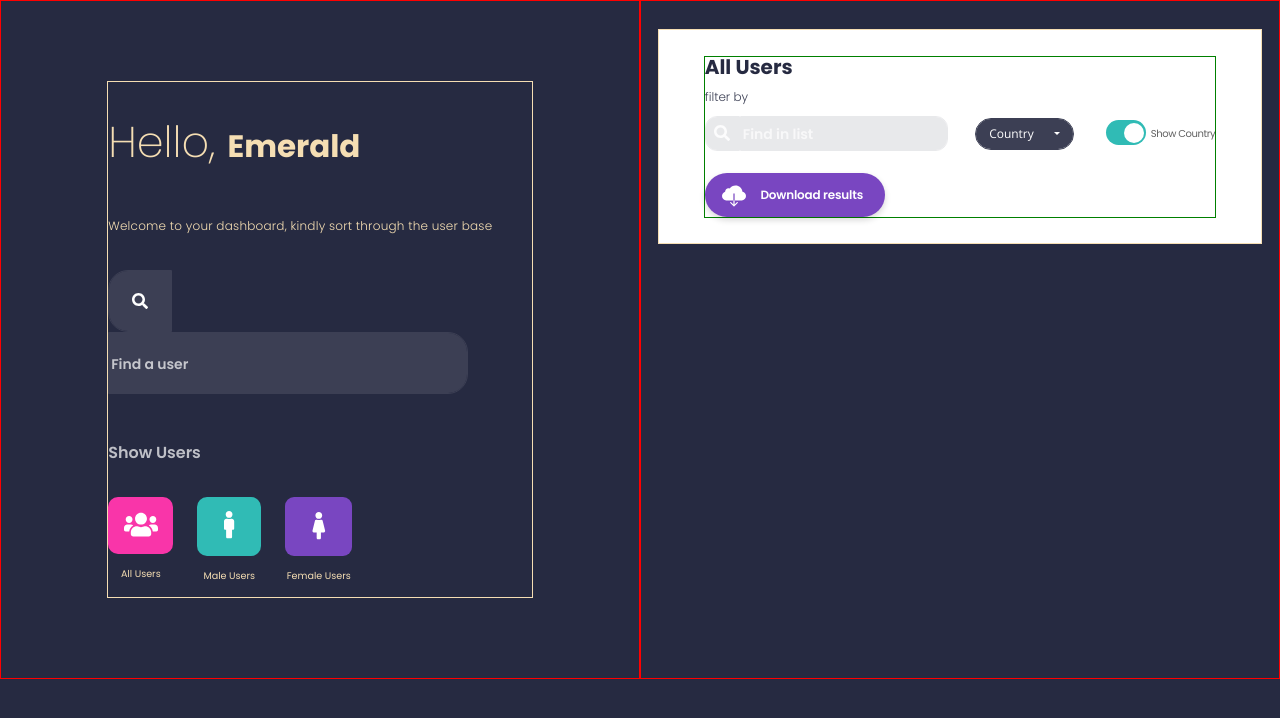
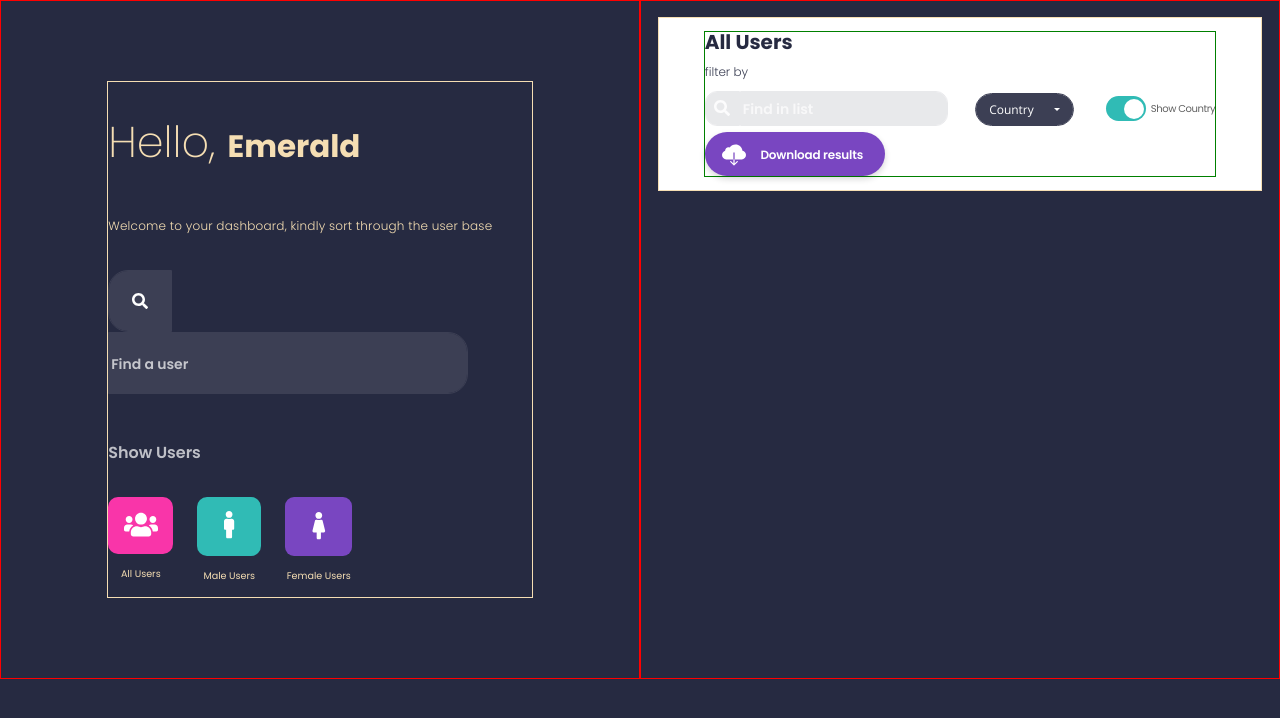
Before and after one commit to tundeiness/random-user, a React (Create React App) app: page / in a window 1280 px wide. Shown: the top 718 px of the page. Built offline with nearby package versions, Linux system fonts and the light colour scheme; no server answers.

Commit message:
restyle allusers page

```diff
--- a/src/App.css
+++ b/src/App.css
@@ -55,7 +55,7 @@ body {
 .right_content {
   border: 1px solid wheat;
   background-color: #fff;
-  margin: 1.75rem .1rem;
+  margin: 1rem .1rem;
 }
 
 
@@ -306,7 +306,7 @@ div.collections {
 .right-content-guard {
   border: 1px solid green;
   width: 85%;
-  margin: 1.6rem auto;
+  margin: 0.8rem auto;
 }
 
 
@@ -608,7 +608,7 @@ div.single-link button {
 
 
 .right-bottom-matter {
-  margin-top: 1.4rem;
+  margin-top: 0.4rem;
   /* margin-bottom: 1.5rem; */
 }
 
--- a/src/Components/pages/Female.js
+++ b/src/Components/pages/Female.js
@@ -1,7 +1,7 @@
 /* eslint-disable react/prop-types */
 // import React, { useEffect, useState } from 'react';
 import uuid from 'react-uuid';
-import IoIosArrowForward from 'react-icons/io';
+// import IoIosArrowForward from 'react-icons/io';
 
 const Female = ({ allFemale }) => {
   const Female = allFemale.map(item => (
@@ -44,7 +44,7 @@ const Female = ({ allFemale }) => {
           <div />
           <div />
           <button type="submit" aria-label="Search">
-            <IoIosArrowForward className="arrow-icon" icon="arrow-right" />
+            {/* <IoIosArrowForward className="arrow-icon" icon="arrow-right" /> */}
           </button>
         </div>
       </div>
--- a/src/Components/pages/Male.js
+++ b/src/Components/pages/Male.js
@@ -1,7 +1,7 @@
 /* eslint-disable react/prop-types */
 // import React, { useEffect, useState } from 'react';
 import uuid from 'react-uuid';
-import IoIosArrowForward from 'react-icons/io';
+// import IoIosArrowForward from 'react-icons/io';
 
 const Male = ({ allMale }) => {
   const Male = allMale.map(item => (
@@ -44,7 +44,7 @@ const Male = ({ allMale }) => {
           <div />
           <div />
           <button type="submit" aria-label="Search">
-            <IoIosArrowForward className="arrow-icon" icon="arrow-right" />
+            {/* <IoIosArrowForward className="arrow-icon" icon="arrow-right" /> */}
           </button>
         </div>
       </div>
```
Also changed, not shown: 1 other file (tests, documents, lock files or other folders).
